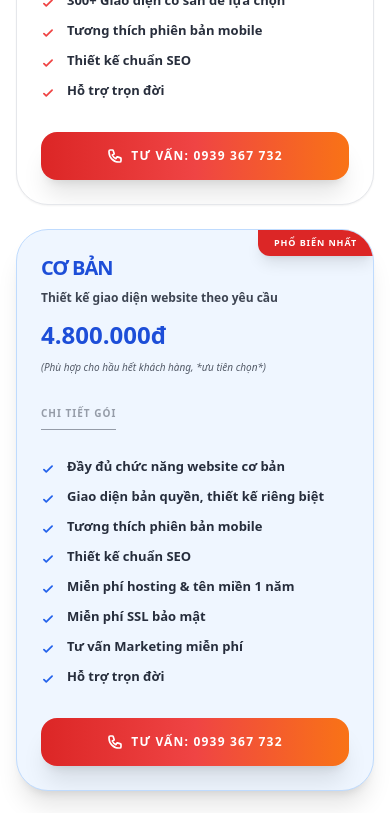
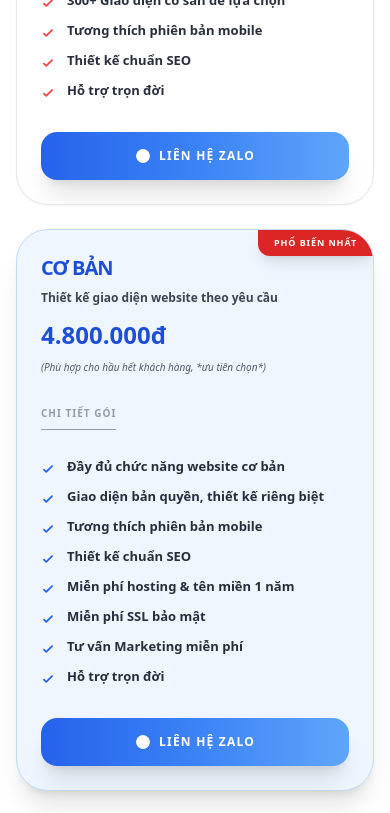
Before and after one commit to Negan1611/teddysolutions, a React (Vite) app: page / in a window 390 px wide. Shown: the part 10720-11533 px from the top of the page. Built offline with nearby package versions, Linux system fonts and the light colour scheme.

Commit message:
Replace all phone call CTAs with Zalo contact links across website

```diff
--- a/components/PricingTable.tsx
+++ b/components/PricingTable.tsx
@@ -1,6 +1,6 @@
 
 import React from 'react';
-import { PHONE_NUMBER } from '../constants';
+import { PHONE_NUMBER, ZALO_LINK } from '../constants';
 
 const PricingTable: React.FC = () => {
   const plans = [
@@ -102,13 +102,16 @@
             </div>
 
             <a
-              href={`tel:${PHONE_NUMBER.replace(/\s/g, '')}`}
-              className="w-full py-4 md:py-5 rounded-2xl text-center font-black text-white text-xs md:text-sm uppercase tracking-widest transition-all shadow-xl hover:shadow-red-500/30 flex items-center justify-center gap-2 md:gap-3 bg-gradient-to-r from-red-600 via-red-500 to-orange-500 hover:scale-[1.02] active:scale-95"
+              href={ZALO_LINK}
+              target="_blank"
+              rel="noopener noreferrer"
+              className="w-full py-4 md:py-5 rounded-2xl text-center font-black text-white text-xs md:text-sm uppercase tracking-widest transition-all shadow-xl hover:shadow-blue-500/30 flex items-center justify-center gap-2 md:gap-3 bg-gradient-to-r from-blue-600 via-blue-500 to-blue-400 hover:scale-[1.02] active:scale-95"
             >
-              <svg className="h-4 w-4 md:h-5 md:w-5" fill="none" viewBox="0 0 24 24" stroke="currentColor">
-                <path strokeLinecap="round" strokeLinejoin="round" strokeWidth={2.5} d="M3 5a2 2 0 012-2h3.28a1 1 0 01.948.684l1.498 4.493a1 1 0 01-.502 1.21l-2.257 1.13a11.042 11.042 0 005.516 5.516l1.13-2.257a1 1 0 011.21-.502l4.493 1.498a1 1 0 01.684.949V19a2 2 0 01-2 2h-1C9.716 21 3 14.284 3 6V5z" />
+              <svg className="h-4 w-4 md:h-5 md:w-5" fill="currentColor" viewBox="0 0 24 24">
+                <circle cx="12" cy="12" r="10" fill="white" />
+                <path d="M12 2C6.48 2 2 6.48 2 12s4.48 10 10 10 10-4.48 10-10S17.52 2 12 2z" fill="currentColor" />
               </svg>
-              Tư vấn: {PHONE_NUMBER}
+              Liên hệ Zalo
             </a>
           </div>
         ))}
--- a/constants.tsx
+++ b/constants.tsx
@@ -2,6 +2,7 @@
 import { Service, NewsPost, Project } from './types';
 
 export const PHONE_NUMBER = '0939 367 732';
+export const ZALO_LINK = 'https://zalo.me/0939367732';
 export const EMAIL = 'lockull258@gmail.com';
 export const ADDRESS = 'Thành phố Hồ Chí Minh, Việt Nam';
 
--- a/pages/Home.tsx
+++ b/pages/Home.tsx
@@ -1,7 +1,7 @@
 
 import React from 'react';
 import { Link } from 'react-router-dom';
-import { SERVICES, NEWS, PHONE_NUMBER, PROJECTS, TESTIMONIALS } from '../constants';
+import { SERVICES, NEWS, PHONE_NUMBER, PROJECTS, TESTIMONIALS, ZALO_LINK } from '../constants';
 import { AppRoute } from '../types';
 import PricingTable from '../components/PricingTable';
 import Testimonials from '../components/Testimonials';
@@ -313,10 +313,16 @@
             </p>
             <div className="flex flex-col sm:flex-row gap-6 justify-center relative z-10">
               <a
-                href={`tel:${PHONE_NUMBER.replace(/\s/g, '')} `}
-                className="px-12 py-5 bg-gradient-to-r from-red-600 to-orange-500 text-white rounded-2xl font-black hover:scale-105 transition-all shadow-xl shadow-red-500/20 text-lg"
+                href={ZALO_LINK}
+                target="_blank"
+                rel="noopener noreferrer"
+                className="px-12 py-5 bg-gradient-to-r from-blue-600 to-blue-500 text-white rounded-2xl font-black hover:scale-105 transition-all shadow-xl shadow-blue-500/20 text-lg inline-flex items-center justify-center gap-3"
               >
-                Gọi Tư Vấn Ngay: {PHONE_NUMBER}
+                <svg className="w-6 h-6" fill="currentColor" viewBox="0 0 24 24">
+                  <circle cx="12" cy="12" r="10" fill="white" />
+                  <path d="M12 2C6.48 2 2 6.48 2 12s4.48 10 10 10 10-4.48 10-10S17.52 2 12 2z" fill="currentColor" />
+                </svg>
+                Liên hệ qua Zalo
               </a>
               <Link
                 to={AppRoute.CONTACT}
--- a/pages/Projects.tsx
+++ b/pages/Projects.tsx
@@ -18,9 +18,8 @@
           {['Tất cả', 'Thiết kế Website', 'E-commerce', 'SEO', 'Landing Page'].map((cat, i) => (
             <button
               key={i}
-              className={`px-8 py-3 rounded-full font-black text-sm uppercase tracking-widest transition-all ${
-                i === 0 ? 'bg-blue-600 text-white shadow-lg' : 'bg-gray-100 text-gray-600 hover:bg-gray-200'
-              }`}
+              className={`px-8 py-3 rounded-full font-black text-sm uppercase tracking-widest transition-all ${i === 0 ? 'bg-blue-600 text-white shadow-lg' : 'bg-gray-100 text-gray-600 hover:bg-gray-200'
+                }`}
             >
               {cat}
             </button>
@@ -37,7 +36,7 @@
                   className="w-full h-full object-cover transform group-hover:scale-105 transition-transform duration-700"
                 />
                 <div className="absolute inset-0 bg-gradient-to-t from-gray-900/80 via-transparent to-transparent opacity-0 group-hover:opacity-100 transition-opacity duration-300 flex items-end p-10">
-                   <span className="text-white text-xs font-black uppercase tracking-[0.3em] border-l-2 border-blue-500 pl-4">Xem dự án</span>
+                  <span className="text-white text-xs font-black uppercase tracking-[0.3em] border-l-2 border-blue-500 pl-4">Xem dự án</span>
                 </div>
               </div>
               <div className="p-10">
@@ -72,10 +71,12 @@
             Liên hệ ngay để nhận giải pháp thiết kế website chuyên biệt, giúp nâng tầm thương hiệu và tăng trưởng doanh thu vượt bậc.
           </p>
           <a
-            href="tel:0939367732"
+            href="https://zalo.me/0939367732"
+            target="_blank"
+            rel="noopener noreferrer"
             className="inline-block px-12 py-5 bg-gradient-to-r from-red-600 to-orange-500 text-white rounded-2xl font-black hover:scale-105 transition-all shadow-xl shadow-red-500/30 text-lg relative z-10"
           >
-            Bắt đầu dự án của bạn
+            Liên hệ qua Zalo
           </a>
         </div>
       </div>
--- a/pages/ServiceDetail.tsx
+++ b/pages/ServiceDetail.tsx
@@ -1,7 +1,7 @@
 
 import React from 'react';
 import { useParams, Navigate, Link } from 'react-router-dom';
-import { SERVICES, PHONE_NUMBER } from '../constants';
+import { SERVICES, PHONE_NUMBER, ZALO_LINK } from '../constants';
 import { AppRoute } from '../types';
 import PricingTable from '../components/PricingTable';
 
@@ -44,8 +44,8 @@
                     </div>
                   ) : service.icon === 'google' ? (
                     <svg className="w-12 h-12 md:w-14 md:h-14" viewBox="0 0 512 512" xmlns="http://www.w3.org/2000/svg">
-                        <path d="M371.7 34.6L143.6 477.4c-9.1 17.6-30.8 24.3-48.4 15.2-17.6-9.1-24.3-30.8-15.2-48.4L308.1 11.4c9.1-17.6 30.8-24.3 48.4-15.2 17.6 9.1 24.3 30.8 15.2 48.4z" fill="#FBBC04"/>
-                        <path d="M141.6 477.4L34.1 269.8c-9.1-17.6-2.4-39.3 15.2-48.4 17.6-9.1 39.3-2.4 48.4 15.2l107.5 207.6c9.1 17.6 2.4 39.3-15.2 48.4-17.6 9.1-39.3 2.4-48.4-15.2z" fill="#4285F4"/>
+                      <path d="M371.7 34.6L143.6 477.4c-9.1 17.6-30.8 24.3-48.4 15.2-17.6-9.1-24.3-30.8-15.2-48.4L308.1 11.4c9.1-17.6 30.8-24.3 48.4-15.2 17.6 9.1 24.3 30.8 15.2 48.4z" fill="#FBBC04" />
+                      <path d="M141.6 477.4L34.1 269.8c-9.1-17.6-2.4-39.3 15.2-48.4 17.6-9.1 39.3-2.4 48.4 15.2l107.5 207.6c9.1 17.6 2.4 39.3-15.2 48.4-17.6 9.1-39.3 2.4-48.4-15.2z" fill="#4285F4" />
                     </svg>
                   ) : (
                     <svg className="h-10 w-10 md:h-12 md:w-12" fill="none" viewBox="0 0 24 24" stroke="currentColor">
@@ -125,8 +125,13 @@
                 </button>
               </form>
               <div className="mt-8 pt-8 border-t border-gray-800 text-center">
-                <p className="text-xs text-gray-400 mb-4 font-bold uppercase tracking-widest">Hoặc gọi trực tiếp</p>
-                <a href={`tel:${PHONE_NUMBER.replace(/\s/g, '')}`} className="text-xl md:text-2xl font-black text-blue-500 hover:text-white transition-colors">{PHONE_NUMBER}</a>
+                <p className="text-xs text-gray-400 mb-4 font-bold uppercase tracking-widest">Hoặc liên hệ qua Zalo</p>
+                <a href={ZALO_LINK} target="_blank" rel="noopener noreferrer" className="inline-flex items-center gap-2 text-xl md:text-2xl font-black text-blue-500 hover:text-white transition-colors">
+                  <svg className="w-6 h-6" fill="currentColor" viewBox="0 0 24 24">
+                    <path d="M12 2C6.48 2 2 6.48 2 12s4.48 10 10 10 10-4.48 10-10S17.52 2 12 2zm0 18c-4.41 0-8-3.59-8-8s3.59-8 8-8 8 3.59 8 8-3.59 8-8 8z" />
+                  </svg>
+                  {PHONE_NUMBER}
+                </a>
               </div>
             </div>
 
```
Also changed, not shown: components/Header.tsx (+25 -15 lines). Lines whose indentation alone changed are shown as unchanged.
